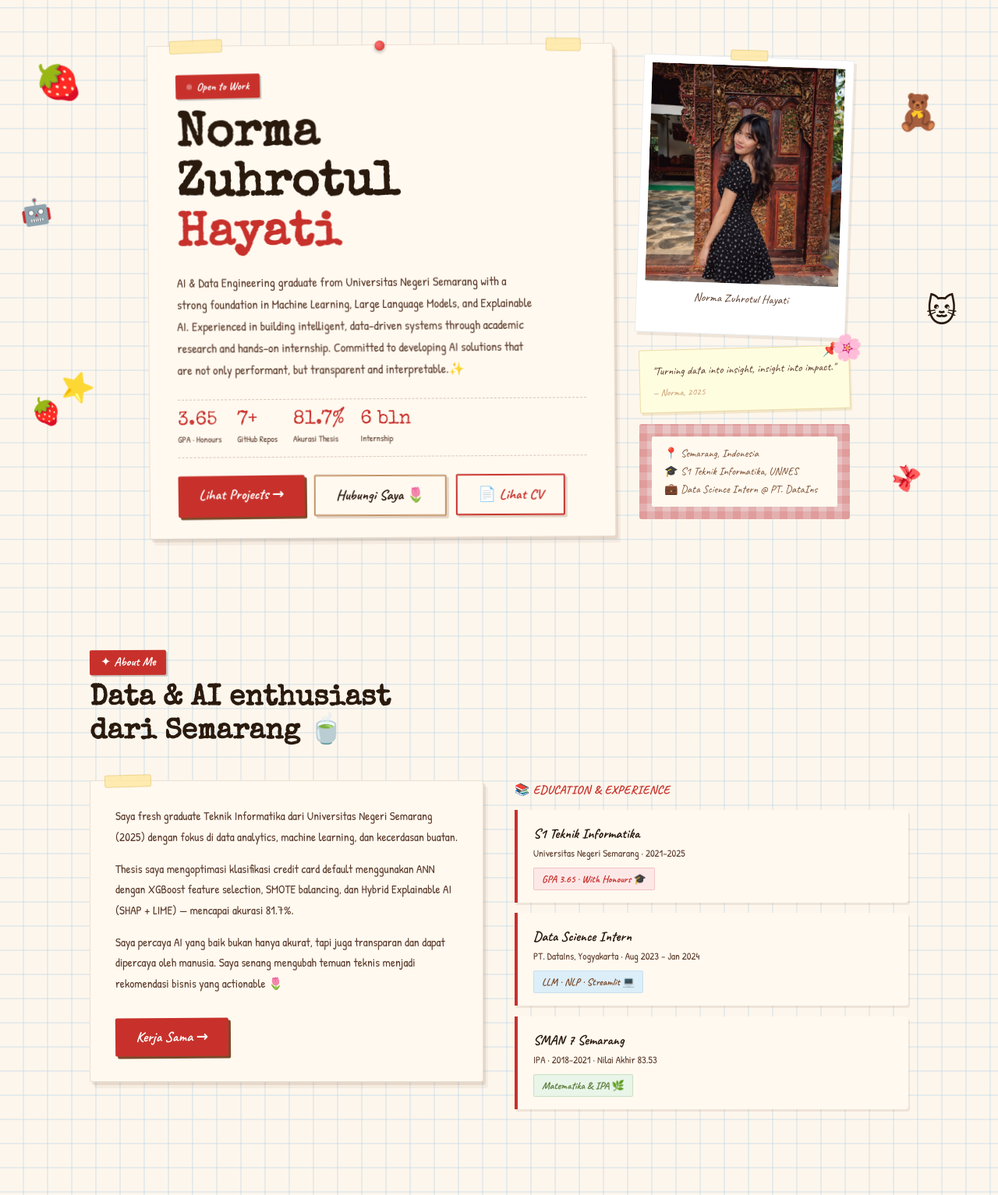
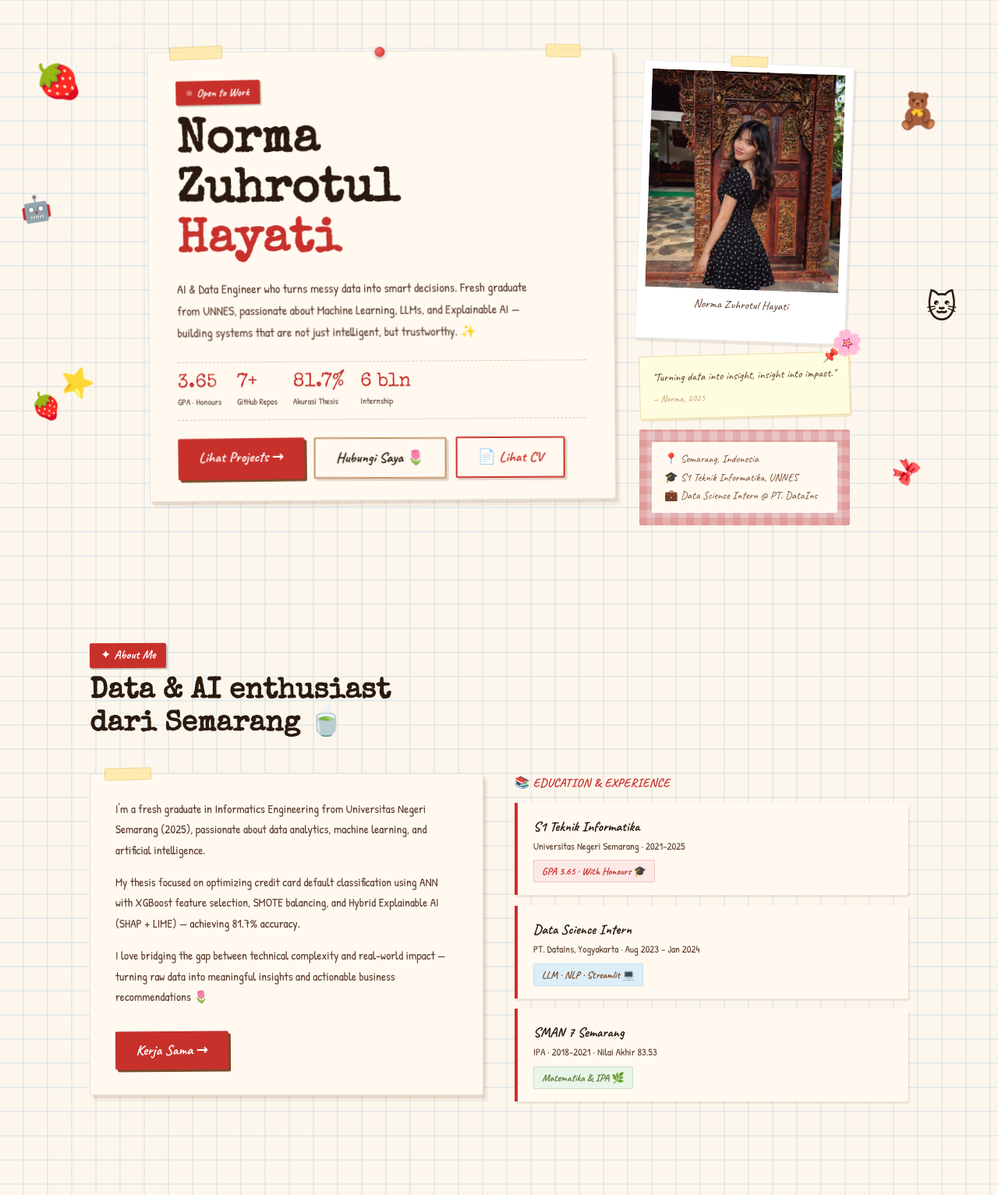
Before and after one commit to NormaAyaa/My-portofolio, a Flask app: page / in a window 1280 px wide. Shown: the part 55-1588 px from the top of the page at 78% size. Run offline with Flask 3, Linux system fonts and the light colour scheme.

Commit message:
Revise personal description and thesis details in HTML

```diff
--- a/templates/index.html
+++ b/templates/index.html
@@ -307,7 +307,7 @@ footer p{font-family:'Caveat',cursive;font-size:1.05rem;color:var(--ink-light)}
       <h1>Norma<br>Zuhrotul<br><span class="name-red">Hayati</span></h1>
 
       <p class="hero-desc">
-       AI & Data Engineering graduate from Universitas Negeri Semarang with a strong foundation in Machine Learning, Large Language Models, and Explainable AI. Experienced in building intelligent, data-driven systems through academic research and hands-on internship. Committed to developing AI solutions that are not only performant, but transparent and interpretable.✨
+       AI & Data Engineer who turns messy data into smart decisions. Fresh graduate from UNNES, passionate about Machine Learning, LLMs, and Explainable AI — building systems that are not just intelligent, but trustworthy. ✨
       </p>
 
       <div class="stats-row">
@@ -358,9 +358,9 @@ footer p{font-family:'Caveat',cursive;font-size:1.05rem;color:var(--ink-light)}
     <div class="about-layout">
       <div class="paper-card about-paper fade-up">
         <div class="tape" style="top:-8px;left:18px;width:60px;height:16px;transform:rotate(-1.5deg)"></div>
-        <p>Saya fresh graduate Teknik Informatika dari Universitas Negeri Semarang (2025) dengan fokus di data analytics, machine learning, dan kecerdasan buatan.</p>
-        <p>Thesis saya mengoptimasi klasifikasi credit card default menggunakan ANN dengan XGBoost feature selection, SMOTE balancing, dan Hybrid Explainable AI (SHAP + LIME) — mencapai akurasi 81.7%.</p>
-        <p>Saya percaya AI yang baik bukan hanya akurat, tapi juga transparan dan dapat dipercaya oleh manusia. Saya senang mengubah temuan teknis menjadi rekomendasi bisnis yang actionable 🌷</p>
+        <p>I'm a fresh graduate in Informatics Engineering from Universitas Negeri Semarang (2025), passionate about data analytics, machine learning, and artificial intelligence.</p>
+        <p>My thesis focused on optimizing credit card default classification using ANN with XGBoost feature selection, SMOTE balancing, and Hybrid Explainable AI (SHAP + LIME) — achieving 81.7% accuracy.</p>
+        <p>I love bridging the gap between technical complexity and real-world impact — turning raw data into meaningful insights and actionable business recommendations 🌷</p>
         <a href="#contact" class="btn-red" style="display:inline-block;margin-top:1rem">Kerja Sama →</a>
       </div>
       <div class="fade-up" style="transition-delay:.15s">
```
